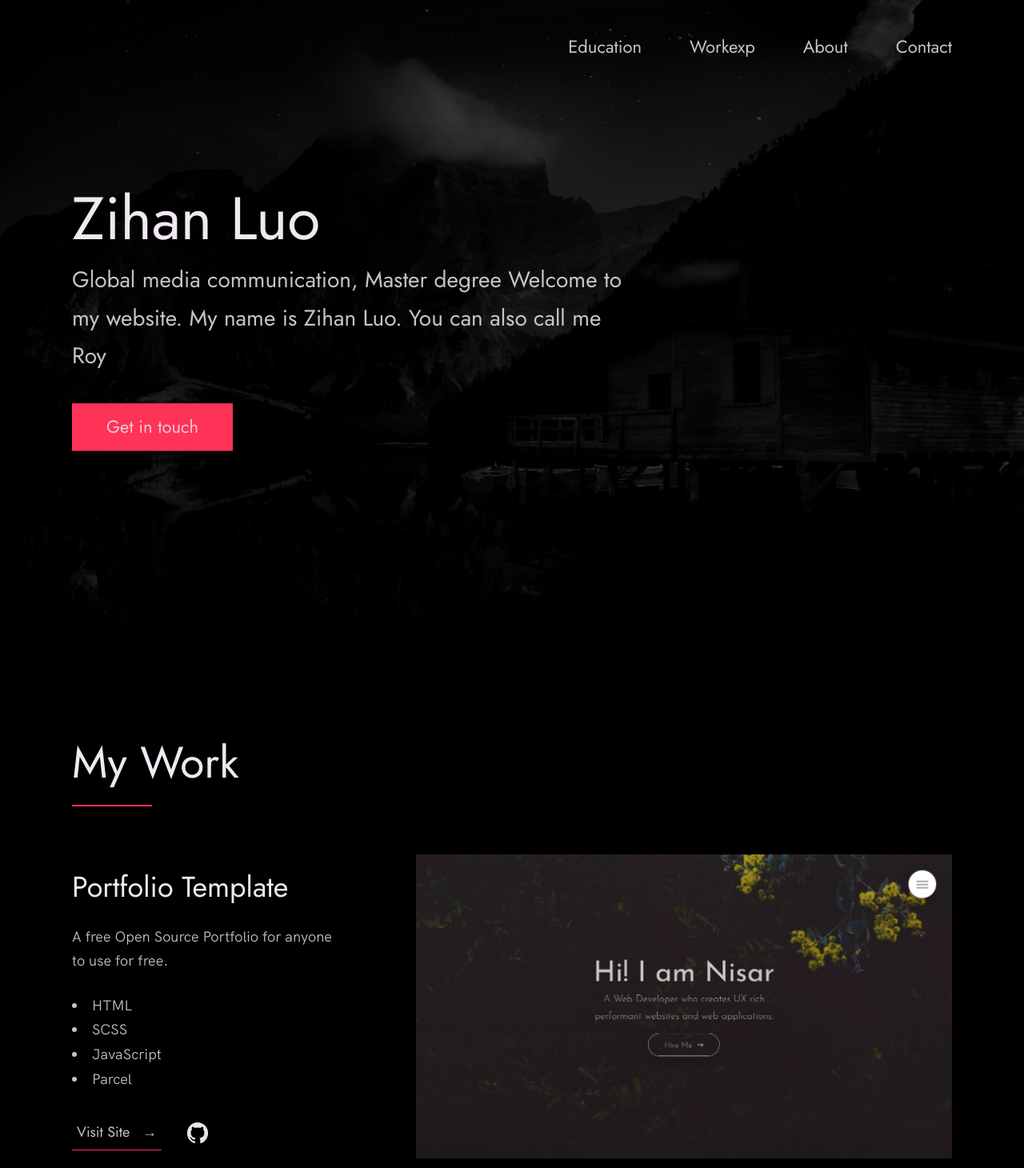
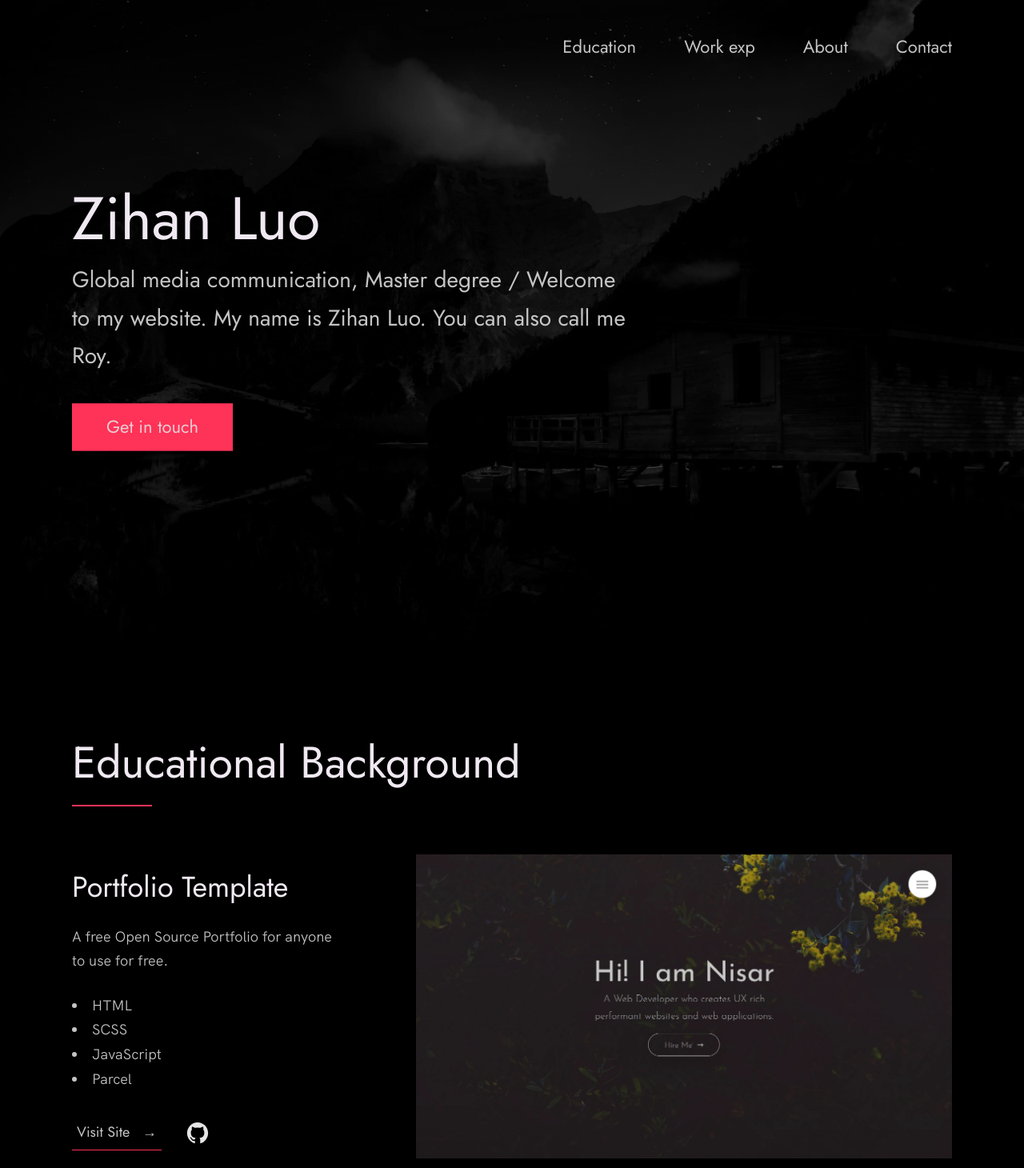
Before and after one commit to Zihan-UoM/zihan-UoM.github.io, a plain HTML site: page index.html in a window 1280 px wide. Shown: the top 1460 px of the page at 80% size. Drawn offline with Linux system fonts and the light colour scheme.

Commit message:
Update index.html

```diff
--- a/index.html
+++ b/index.html
@@ -41,8 +41,8 @@
     <div class="row">
       <nav class="nav" role="navigation">
         <ul class="nav__items">
-          <li class="nav__item"><a href="#education" class="nav__link">Education</a></li>
-          <li class="nav__item"><a href="#work exp" class="nav__link">Workexp</a></li>
+          <li class="nav__item"><a href="#Education" class="nav__link">Education</a></li>
+          <li class="nav__item"><a href="#Work exp" class="nav__link">Work exp</a></li>
           <li class="nav__item">
             <a href="#about" class="nav__link">About</a>
           </li>
@@ -59,10 +59,7 @@
           <span>Zihan Luo</span>
         </h1>
         <!-- Put a small paragraph about yourself -->
-        <p>
-          Global media communication, Master degree
-          Welcome to my website. My name is Zihan Luo. You can also call me Roy
-        </p>
+        <p>Global media communication, Master degree / Welcome to my website. My name is Zihan Luo. You can also call me Roy.</p>
 
         <a href="#contact" class="btn btn--pink">Get in touch</a>
       </div>
@@ -73,9 +70,9 @@
 
     <!-- ***** Work ***** -->
 
-    <section class="work" id="work">
+    <section class="Education" id="Education">
       <div class="row">
-        <h2>My Work</h2>
+        <h2>Educational Background</h2>
         <div class="work__boxes">
 
           <!-- Each div with the work__box class is a project. -->
```
